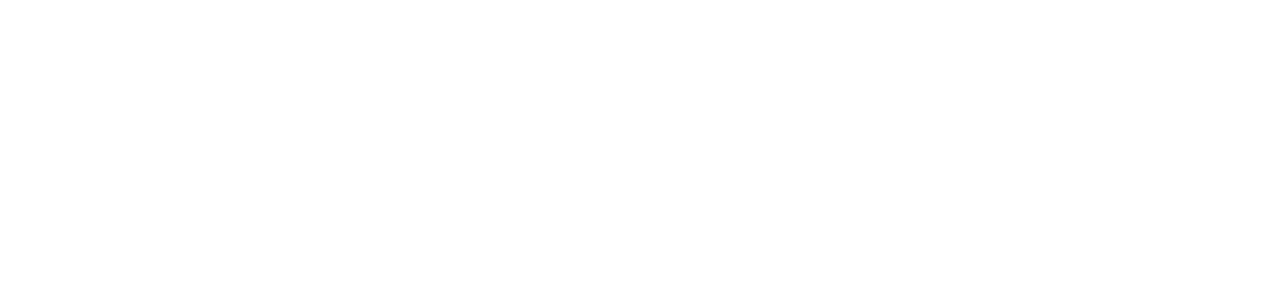
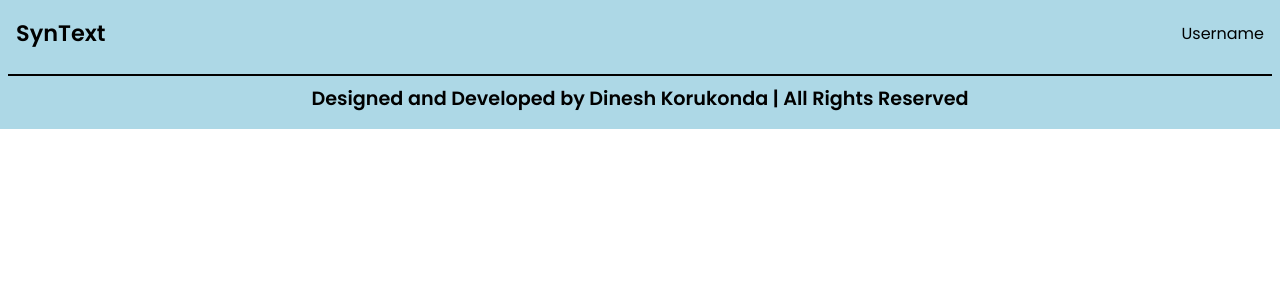
Before and after one commit to dinexh/SynText, a React (Create React App) app in the folder app/: page /dashboard in a window 1280 px wide. Before the commit this address had no page. Shown: the top 300 px of the page. Built offline with nearby package versions, Linux system fonts and the light colour scheme; the HTML template or start-up script is replaced by a standard one.

Commit message:
added footer and nav to dashboard page

```diff
--- a/app/src/App.jsx
+++ b/app/src/App.jsx
@@ -2,7 +2,7 @@
 import './App.css';
 import Home from './pages/home/home';
 import Auth from './pages/auth/auth';
-
+import Dashboard from './pages/dashboard/dashboard';
 function App() {
   return (
     <Router>
@@ -10,6 +10,7 @@
         <Routes>
           <Route path="/" element={<Home />} />
           <Route path="/auth" element={<Auth />} />
+          <Route path='/dashboard' element={<Dashboard/>}/>
         </Routes>
       </div>
     </Router>
--- /dev/null
+++ b/app/src/components/footer/footer.css
@@ -0,0 +1,19 @@
+.footer{
+    padding: 0.5rem;
+    width: 100%;
+    display: flex;
+    justify-content: center;
+    align-items: center;
+    background-color: lightblue;
+}
+.footer-in{
+    width: 100%;
+    padding: 0.5rem;
+    text-align: center;
+    border-top: 2px solid black;
+    /* border-style: dashed; */
+}
+.footer-in p{
+    font-size: 1.2rem;
+    font-weight: 600;
+}
--- /dev/null
+++ b/app/src/components/footer/footer.jsx
@@ -0,0 +1,12 @@
+import './footer.css'
+const Footer = () => {
+    return (
+        <div className="footer">
+            <div className="footer-in">
+                <p>Designed and Developed by Dinesh Korukonda | All Rights Reserved </p>
+            </div>
+        </div>
+     );
+}
+
+export default Footer;
--- /dev/null
+++ b/app/src/components/nav/nav.css
@@ -0,0 +1,21 @@
+.navbar{
+    width: 100%;
+    display: flex;
+    justify-content: center;
+    align-items: center;
+    background-color: lightblue;
+}
+.nav-in{
+    width: 100%;
+    padding: 1rem;
+    display: flex;
+    justify-content: space-between;
+    align-items: center;
+}
+.nav-in-one{
+    width: 10%;
+}
+.nav-in-one h1{
+    font-size: 1.4rem;
+    font-weight: 600;
+}
--- /dev/null
+++ b/app/src/components/nav/nav.jsx
@@ -0,0 +1,19 @@
+import './nav.css'
+const nav = () => {
+    return (
+            <div className="navbar">
+                <div className="nav-in">
+                    <div className="nav-in-one">
+                        <h1>SynText</h1>
+                    </div>
+                    <div className="nav-in-two">
+                        <div className="nav-in-two-user">
+                            <p>Username</p>
+                        </div>
+                    </div>
+                </div>
+            </div>
+      );
+}
+
+export default nav;
--- a/app/src/pages/auth/auth.jsx
+++ b/app/src/pages/auth/auth.jsx
@@ -41,7 +41,9 @@
                     <input id="password-signin" type="password" placeholder="Enter your password" />
                   </div>
                   <div className="auth-form-group">
-                    <button className='signinbutton' type="submit">Sign In</button>
+                    <Link to="/dashboard" className="linkToDashboard">
+                      <button className="signinbutton">Sign In</button>
+                    </Link>
                   </div>
                   <div className="auth-form-group">
                     <p>Don't have an account? <span className="auth-toggle" onClick={toggleForm}>Sign Up</span></p>
@@ -92,7 +94,7 @@
                   </div>
                   <div className="auth-form-group">
                     <button>
-                      <FontAwesomeIcon icon={faPhone} /> {/* Correctly use the icon */}
+                      <FontAwesomeIcon icon={faPhone} />
                       Sign up with number
                     </button>
                   </div>
--- /dev/null
+++ b/app/src/pages/dashboard/dashboard.jsx
@@ -0,0 +1,18 @@
+import Nav from '../../components/nav/nav'
+import Footer from '../../components/footer/footer';
+const Dashboard = () => {
+    return (
+        <div className="dashboard-container">
+            <div className="dashboard-container-in">
+                <div className="dashboard-header">
+                    <Nav/>
+                </div>
+                <div className="dashboard-footer">
+                    <Footer/>
+                </div>
+            </div>
+        </div>
+     );
+}
+
+export default Dashboard
```
Also changed, not shown: app/src/pages/dashboard/dashboard.css (added).
